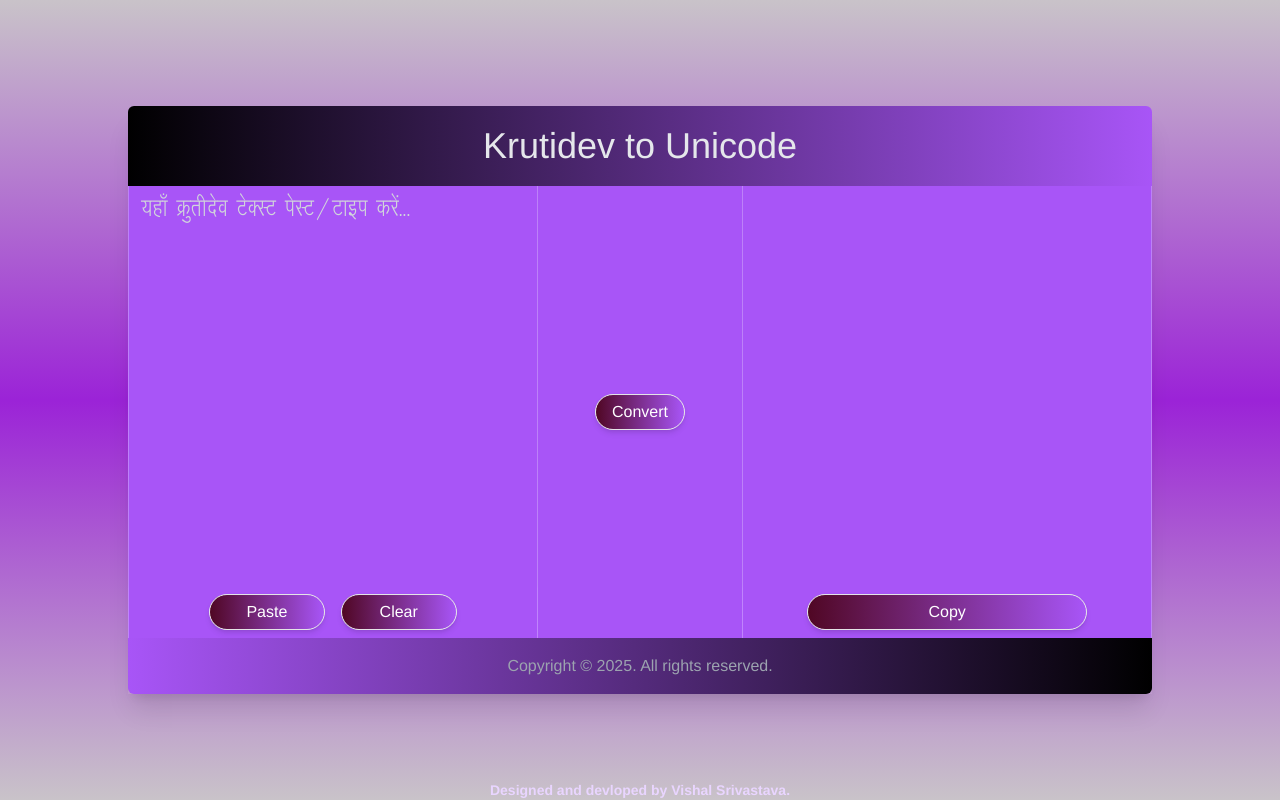
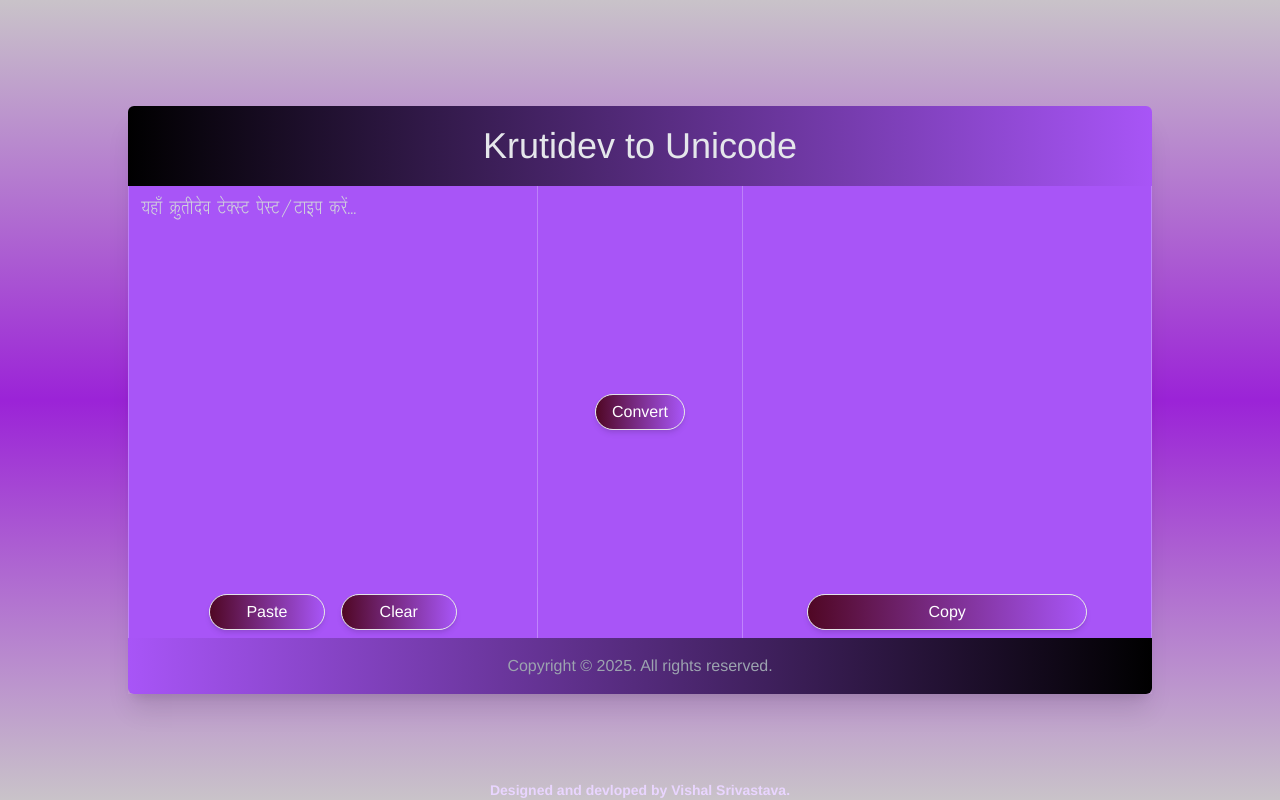
Before and after one commit to vishal0902/ktou, a React (Vite) app: page / in a window 1280 px wide. Built offline with nearby package versions, Linux system fonts and the light colour scheme.

Commit message:
UI changes

```diff
--- a/src/ConverterWindow.tsx
+++ b/src/ConverterWindow.tsx
@@ -329,7 +329,7 @@ export function CardWithForm() {
           <div className="grid md:col-span-4  border border-y-0 border-purple-400">
             <div>
                 <div className="">
-                <Textarea className="font-kruti text-3xl/7 text-white  bg-purple-500"
+                <Textarea className="font-kruti text-2xl/7 text-white  bg-purple-500"
                   value={krutidevText}
                   onChange={(e: any) => {
                     setKrutidevText(e.target.value);
@@ -387,7 +387,7 @@ export function CardWithForm() {
                 <div className="grid md:col-span-4  border border-y-0 border-purple-400">
             <div>
                 <div className="">
-                <Textarea id="unic" className="text-xl text-white bg-purple-500" readOnly  value={unicodeText} />
+                <Textarea id="unic" className="text-base text-white bg-purple-500" readOnly  value={unicodeText} />
 
               </div>
             </div>
```
